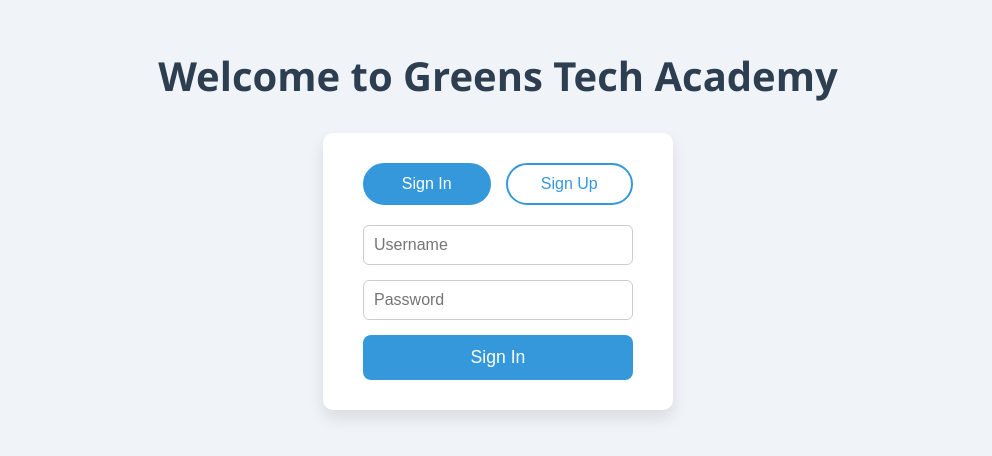
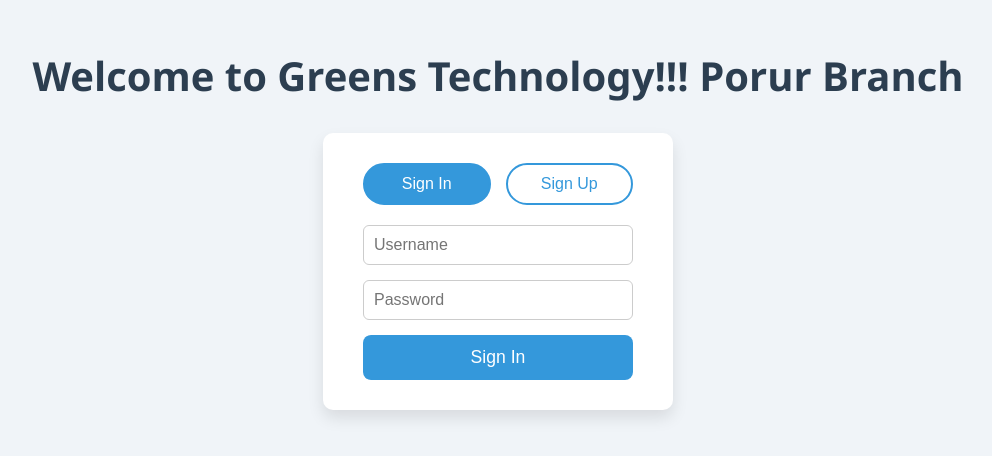
Before and after one commit to VenkatVGS/k8s-k8s-k8s, a plain HTML site: page project/frontend/index.html in a window 1280 px wide. Shown: the part 184-640 px from the top of the page, without its empty margins (142-1134 px from the left). Drawn offline with Linux system fonts and the light colour scheme.

Commit message:
index.html

```diff
--- a/project/frontend/index.html
+++ b/project/frontend/index.html
@@ -93,7 +93,7 @@
   </style>
 </head>
 <body>
-  <h1>Welcome to Greens Tech Academy</h1>
+  <h1>Welcome to Greens Technology!!! Porur Branch</h1>
 
   <div class="form-container">
     <div class="toggle-buttons">
```
